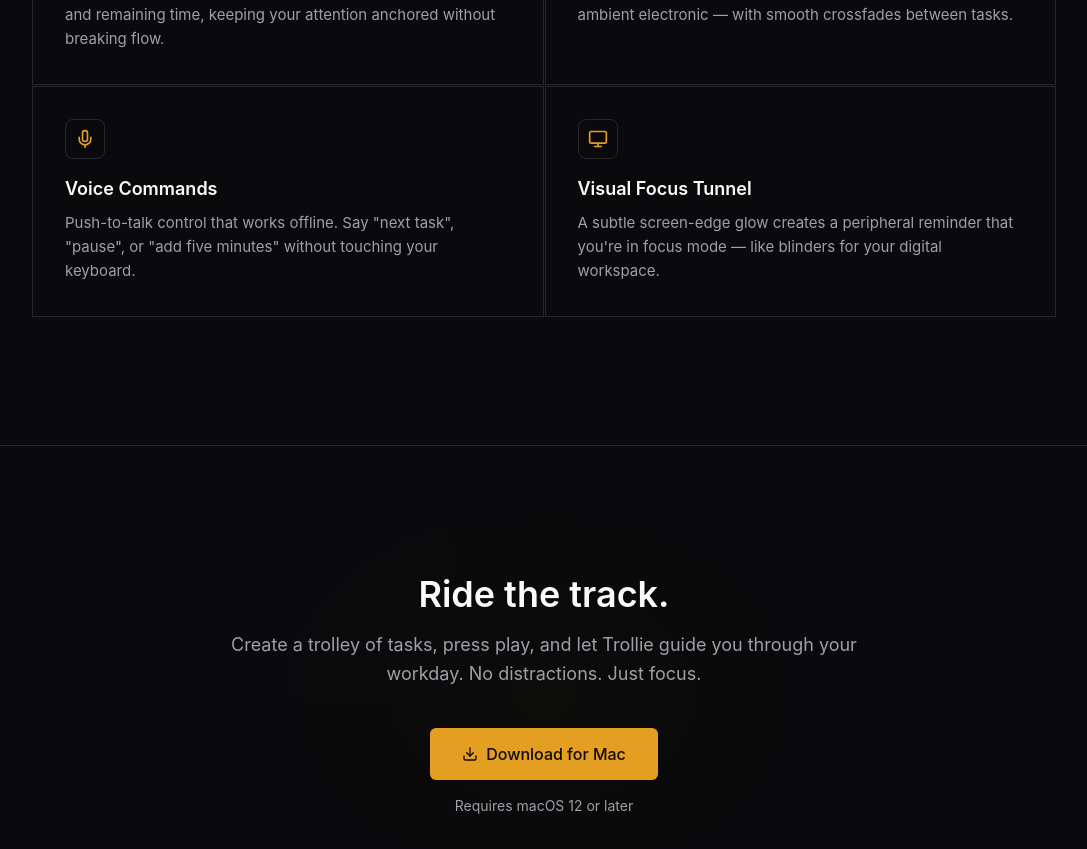
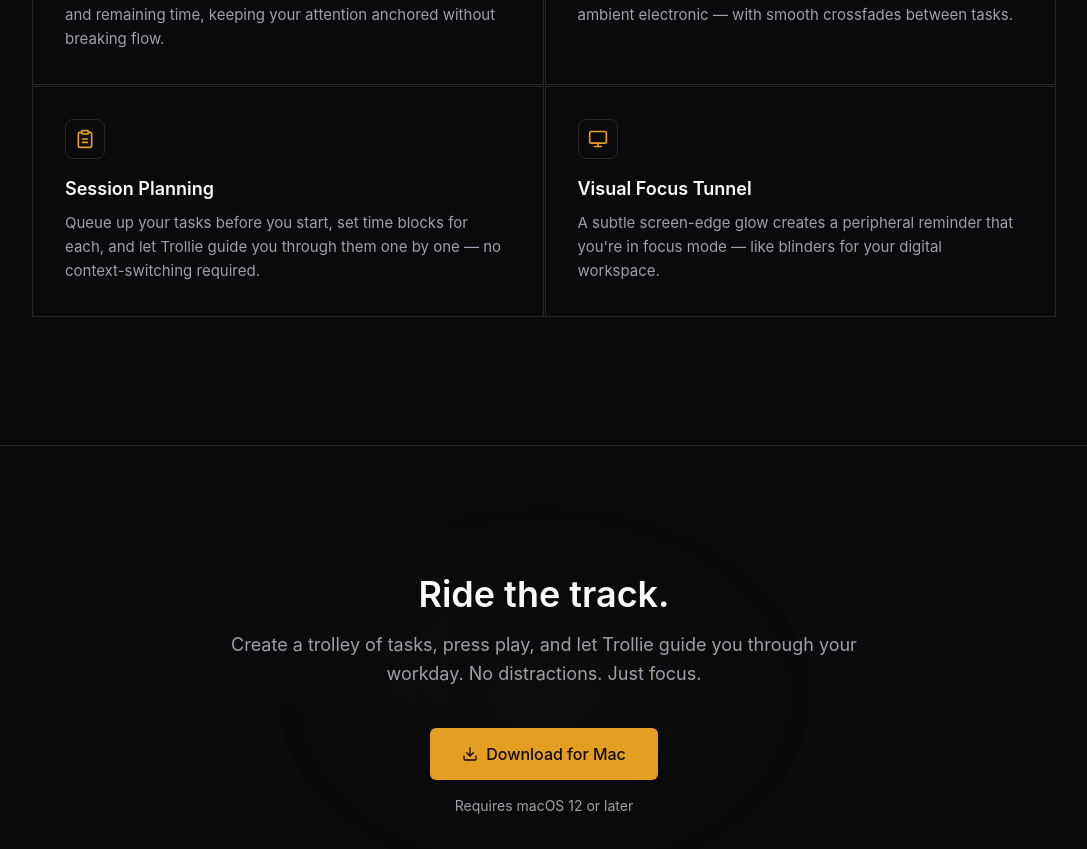
Before and after one commit to gregmckenzie88/trollie-promo, a Next.js app: page / in a window 1280 px wide. Shown: the part 1320-2169 px from the top of the page, without its empty margins (96-1183 px from the left). Built offline with nearby package versions, Linux system fonts and the light colour scheme.

Commit message:
chore: copy adjustment

```diff
--- a/src/app/page.tsx
+++ b/src/app/page.tsx
@@ -99,9 +99,9 @@
               description="Choose from brown noise, rain, ocean waves, crackling fire, or ambient electronic — with smooth crossfades between tasks."
             />
             <FeatureCard
-              icon={<MicIcon />}
-              title="Voice Commands"
-              description='Push-to-talk control that works offline. Say "next task", "pause", or "add five minutes" without touching your keyboard.'
+              icon={<SessionIcon />}
+              title="Session Planning"
+              description="Queue up your tasks before you start, set time blocks for each, and let Trollie guide you through them one by one — no context-switching required."
             />
             <FeatureCard
               icon={<GlowIcon />}
@@ -250,7 +250,7 @@
   );
 }
 
-function MicIcon() {
+function SessionIcon() {
   return (
     <svg
       width="20"
@@ -262,9 +262,10 @@
       strokeLinecap="round"
       strokeLinejoin="round"
     >
-      <path d="M12 2a3 3 0 0 0-3 3v7a3 3 0 0 0 6 0V5a3 3 0 0 0-3-3Z" />
-      <path d="M19 10v2a7 7 0 0 1-14 0v-2" />
-      <line x1="12" y1="19" x2="12" y2="22" />
+      <path d="M16 4h2a2 2 0 0 1 2 2v14a2 2 0 0 1-2 2H6a2 2 0 0 1-2-2V6a2 2 0 0 1 2-2h2" />
+      <rect x="8" y="2" width="8" height="4" rx="1" ry="1" />
+      <path d="M9 12h6" />
+      <path d="M9 16h6" />
     </svg>
   );
 }
```
